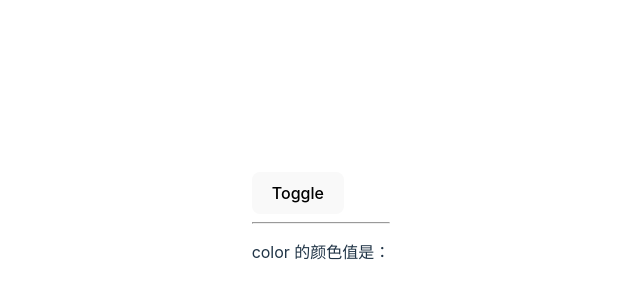
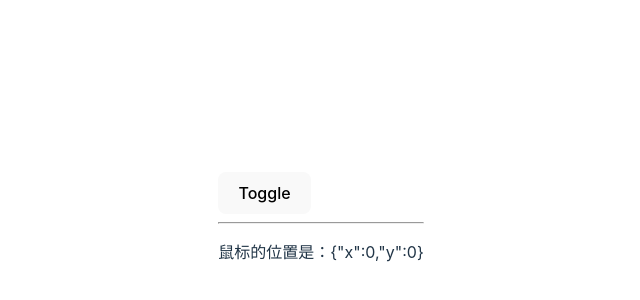
Before and after one commit to jiansun-max/react_hooks, a React (Vite) app: page / in a window 1280 px wide. Shown: the part 174-474 px from the top of the page, without its empty margins (319-959 px from the left). Built offline with nearby package versions, Linux system fonts and the light colour scheme; no server answers.

Commit message:
封装获取鼠标位置的hook

```diff
--- a/src/App.tsx
+++ b/src/App.tsx
@@ -1,11 +1,11 @@
 import React from 'react'
-import { TestRandomColor } from '@/components/use_effect/01.base.tsx'
+import { TestMouseInfo } from '@/components/use_effect/01.base.tsx'
 
 // React.FC<T> 表示这是一个函数式的 react 组件
 const App: React.FC = () => {
   return (
     <>
-      <TestRandomColor />
+      <TestMouseInfo />
     </>
   )
 }
--- a/src/components/use_effect/01.base.tsx
+++ b/src/components/use_effect/01.base.tsx
@@ -1,4 +1,5 @@
 import React, { useEffect, useState } from 'react'
+import { useMousePosition } from '@/hooks/index.ts'
 
 export const Counter: React.FC = () => {
   const [count, setCount] = useState(0)
@@ -93,3 +94,25 @@ export const TestRandomColor: React.FC = () => {
     </>
   )
 }
+
+const MouseInfo: React.FC = () => {
+  const position = useMousePosition(500)
+
+  return (
+    <>
+      <p>鼠标的位置是：{JSON.stringify(position)}</p>
+    </>
+  )
+}
+
+export const TestMouseInfo: React.FC = () => {
+  const [flag, setFlag] = useState(true)
+
+  return (
+    <>
+      <button onClick={() => setFlag((prev) => !prev)}>Toggle</button>
+      <hr />
+      {flag && <MouseInfo />}
+    </>
+  )
+}
--- /dev/null
+++ b/src/hooks/index.ts
@@ -0,0 +1,23 @@
+import { useState, useEffect } from 'react'
+
+// 注意：自定义 hook 要以 use 开头
+export const useMousePosition = (delay: number = 0) => {
+  const [position, setPosition] = useState({ x: 0, y: 0 })
+
+  useEffect(() => {
+    let timerId: null | NodeJS.Timeout = null
+    const mouseMoveHandler = (e: MouseEvent) => {
+      if (timerId !== null) return
+      timerId = setTimeout(() => {
+        console.log(e.clientX, e.clientY)
+        setPosition({ x: e.clientX, y: e.clientY })
+        timerId = null
+      }, delay)
+    }
+    window.addEventListener('mousemove', mouseMoveHandler)
+
+    return () => window.removeEventListener('mousemove', mouseMoveHandler)
+  }, [])
+
+  return position
+}
```
